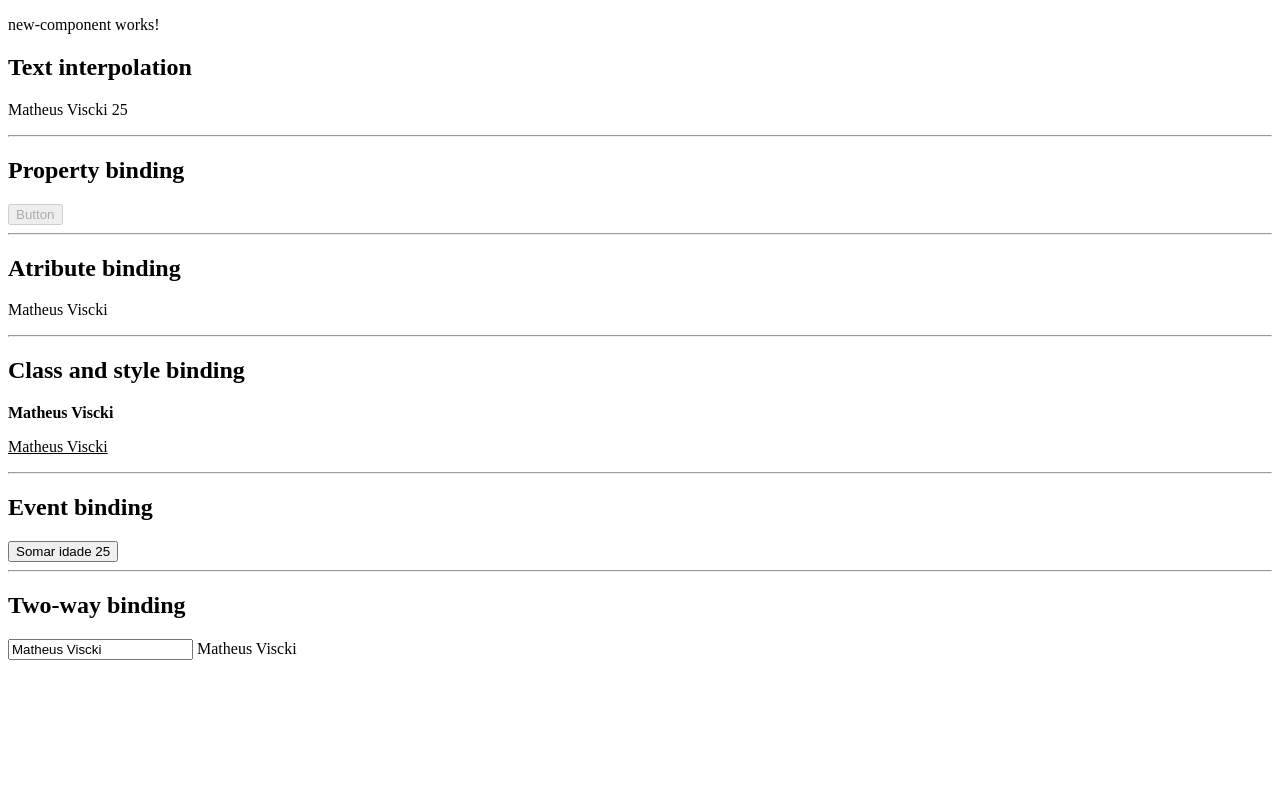
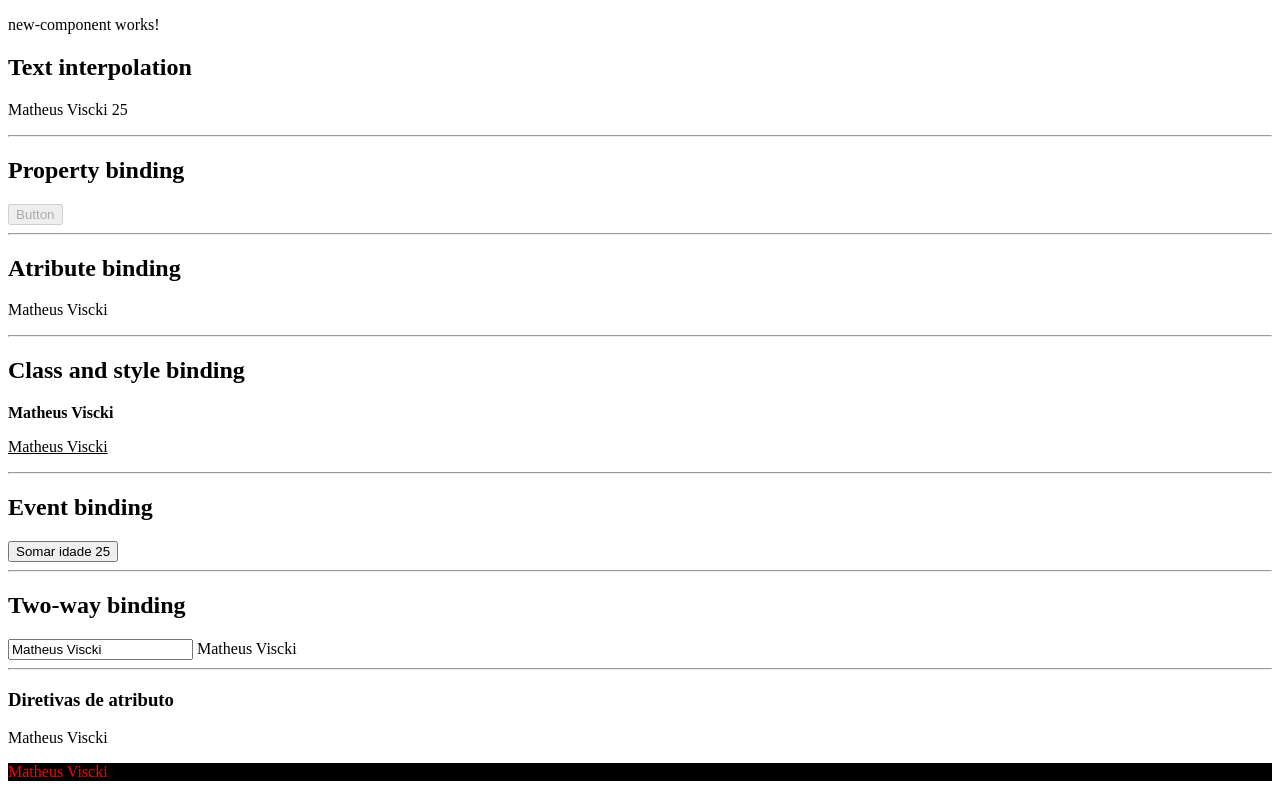
Before and after one commit to mathvsk/meu-primeiro-projeto, an Angular app: page / in a window 1280 px wide. Built offline with nearby package versions, Linux system fonts and the light colour scheme.

Commit message:
feat: aplicar diretivas de atributo

```diff
--- a/src/app/components/template/template-binding/template-binding.component.html
+++ b/src/app/components/template/template-binding/template-binding.component.html
@@ -19,8 +19,21 @@
 
 <h2>Event binding</h2>
 <button (click)="sum()">Somar idade {{ this.age }}</button>
+<hr/>
 
-<hr/>
 <h2>Two-way binding</h2>
 <input [(ngModel)]="name" />
 {{ this.name }}
+<hr/>
+
+<h3>Diretivas de atributo</h3>
+<p [ngClass]="{ 'diretiva-classe': this.age > 30 ? true : false }">
+    {{ this.name }}
+</p>
+
+<p [ngStyle]="{
+    color: 'red',
+    background: 'black'
+}">
+    {{ this.name }}
+</p>
--- a/src/app/components/template/template-binding/template-binding.component.scss
+++ b/src/app/components/template/template-binding/template-binding.component.scss
@@ -2,4 +2,8 @@
     .classe-teste {
         font-weight: 900;
     }
+
+    .diretiva-classe {
+        color: brown
+    }
 }
--- a/src/app/components/template/template-binding/template-binding.component.ts
+++ b/src/app/components/template/template-binding/template-binding.component.ts
@@ -1,10 +1,11 @@
+import { NgClass, NgStyle } from '@angular/common';
 import { Component } from '@angular/core';
 import { FormsModule } from '@angular/forms';
 
 @Component({
   selector: 'app-template-binding',
   standalone: true,
-  imports: [FormsModule],
+  imports: [FormsModule, NgClass, NgStyle],
   templateUrl: './template-binding.component.html',
   styleUrl: './template-binding.component.scss'
 })
```
